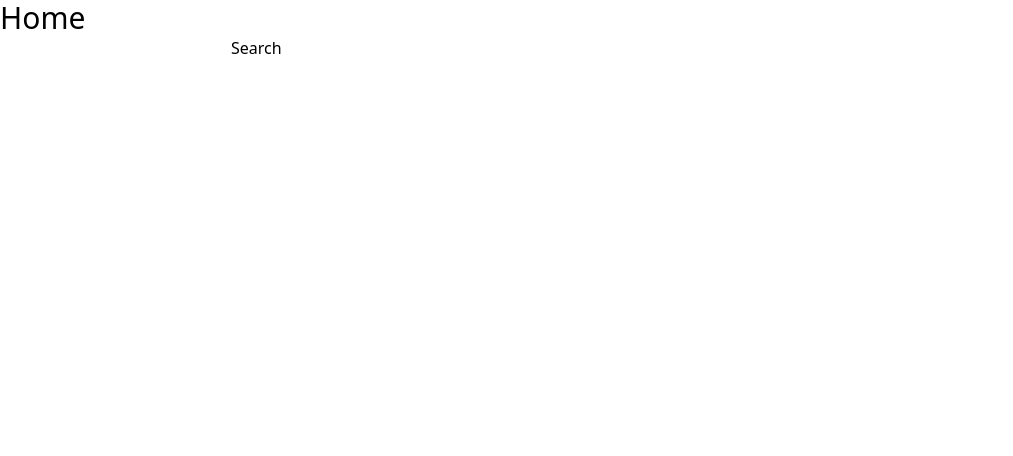
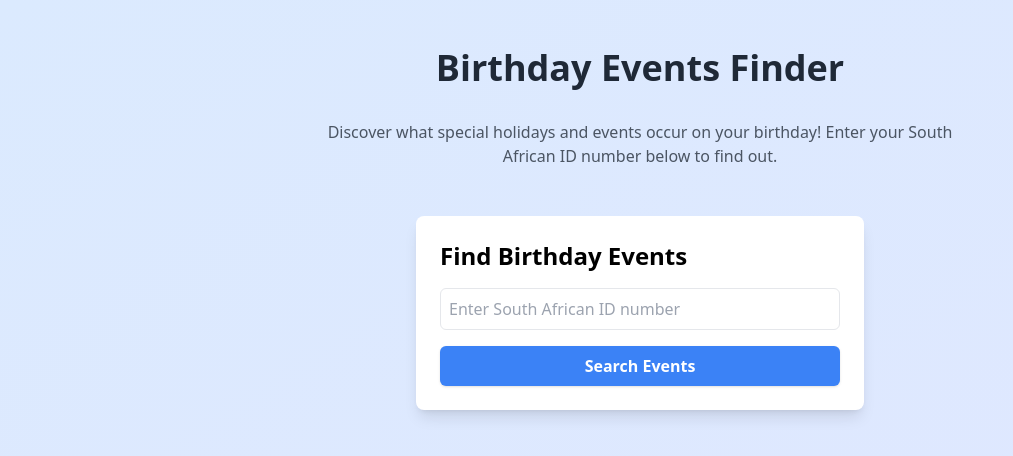
Before and after one commit to HencoHougaard/dev-assignment, a Nuxt app: page / in a window 1280 px wide. Shown: the top 456 px of the page, without its empty margins (0-1013 px from the left). Built offline with nearby package versions, Linux system fonts and the light colour scheme.

Commit message:
add ID verification

```diff
--- a/app.vue
+++ b/app.vue
@@ -1,12 +1,23 @@
 <script setup>
 import { ref } from 'vue'
 import SearchId from './components/SearchId.vue'
-
 </script>
 
 <template>
-    <div>
-        <h1 class="text-3xl">Home</h1>
-        <SearchId />
+    <div class="min-h-screen bg-gradient-to-br from-blue-100 to-indigo-100 py-12">
+        <div class="container mx-auto px-4">
+            <h1 class="text-4xl font-bold text-center text-gray-800 mb-8">Birthday Events Finder</h1>
+            <p class="text-center text-gray-600 mb-12 max-w-2xl mx-auto">
+                Discover what special holidays and events occur on your birthday! Enter your South African ID number below to find out.
+            </p>
+            <SearchId />
+        </div>
     </div>
 </template>
+
+<style>
+body {
+    margin: 0;
+    padding: 0;
+}
+</style>
--- a/components/SearchId.vue
+++ b/components/SearchId.vue
@@ -1,14 +1,131 @@
 <script setup>
 import { ref } from 'vue'
-import Input from './elements/Input.vue'
-import Button from './elements/Button.vue';
+import Button from './elements/Button.vue'
 
+const idNumber = ref('')
+const error = ref('')
+const events = ref(null)
+const userInfo = ref(null)
 
+const getGender = (digit) => parseInt(digit) >= 5 ? 'Male' : 'Female'
+const getResidentStatus = (digit) => parseInt(digit) === 8 ? 'South African Citizen' : 'Permanent Resident'
+const formatBirthDate = (year, month, day) => {
+  const fullYear = parseInt(year) > 21 ? `19${year}` : `20${year}`
+  return `${day}/${month}/${fullYear}`
+}
+
+const validateSAID = (id) => {
+  if (!id) return false
+
+  // SA ID number must be 13 digits
+  if (!/^\d{13}$/.test(id)) return false
+
+  // Extract date components
+  const year = parseInt(id.substring(0, 2))
+  const month = parseInt(id.substring(2, 4))
+  const day = parseInt(id.substring(4, 6))
+
+  // Basic date validation
+  if (month < 1 || month > 12) return false
+  if (day < 1 || day > 31) return false
+
+  // Gender validation (7th digit: 0-4 female, 5-9 male)
+  const genderDigit = parseInt(id.charAt(6))
+  if (genderDigit < 0 || genderDigit > 9) return false
+
+  // Citizenship validation (0 for SA citizen)
+  const citizenshipDigit = parseInt(id.charAt(10))
+  if (citizenshipDigit !== 0) return false
+
+  // Resident status (usually 8 or 9)
+  const residentDigit = parseInt(id.charAt(11))
+  if (residentDigit !== 8 && residentDigit !== 9) return false
+
+  // Luhn algorithm for check digit validation
+  const digits = id.split('').map(Number)
+  const checkDigit = digits.pop()
+  const sum = digits
+    .reverse()
+    .map((digit, index) => {
+      let value = digit * (index % 2 === 0 ? 2 : 1)
+      if (value > 9) value -= 9
+      return value
+    })
+    .reduce((acc, val) => acc + val, 0)
+
+  const calculatedCheck = (10 - (sum % 10)) % 10
+  return calculatedCheck === checkDigit
+}
+
+const handleSearch = async () => {
+  error.value = ''
+  userInfo.value = null
+
+  if (!validateSAID(idNumber.value)) {
+    error.value = 'Please enter a valid South African ID number'
+    return
+  }
+
+  try {
+    // Extract user information
+    const birthYear = idNumber.value.substring(0, 2)
+    const month = idNumber.value.substring(2, 4)
+    const day = idNumber.value.substring(4, 6)
+    const genderDigit = idNumber.value.charAt(6)
+    const residentDigit = idNumber.value.charAt(11)
+
+    userInfo.value = {
+      birthDate: formatBirthDate(birthYear, month, day),
+      gender: getGender(genderDigit),
+      residentStatus: getResidentStatus(residentDigit)
+    }
+
+    const response = await fetch(`/api/events?month=${month}&day=${day}`)
+    events.value = await response.json()
+  } catch (err) {
+    error.value = 'Failed to fetch events. Please try again.'
+  }
+}
 </script>
 
 <template>
-    <div>
-        <Input type="text" />
-        <Button>Search</Button>
+  <div class="max-w-md mx-auto p-6 bg-white rounded-lg shadow-lg">
+    <h2 class="text-2xl font-bold mb-4">Find Birthday Events</h2>
+    <div class="space-y-4">
+      <div>
+        <input
+          type="text"
+          v-model="idNumber"
+          placeholder="Enter South African ID number"
+          maxlength="13"
+          class="w-full p-2 border rounded-md focus:outline-none focus:ring-2 focus:ring-blue-500"
+        />
+        <p v-if="error" class="text-red-500 text-sm mt-1">{{ error }}</p>
+      </div>
+      <Button @click="handleSearch" class="w-full">Search Events</Button>
+
+      <div v-if="userInfo" class="mt-6 p-4 bg-gray-50 rounded-md">
+        <h3 class="text-lg font-semibold mb-3">ID Information:</h3>
+        <dl class="grid grid-cols-2 gap-2">
+          <dt class="text-gray-600">Birth Date:</dt>
+          <dd class="font-medium">{{ userInfo.birthDate }}</dd>
+
+          <dt class="text-gray-600">Gender:</dt>
+          <dd class="font-medium">{{ userInfo.gender }}</dd>
+
+          <dt class="text-gray-600">Status:</dt>
+          <dd class="font-medium">{{ userInfo.residentStatus }}</dd>
+        </dl>
+      </div>
+
+      <div v-if="events" class="mt-6">
+        <h3 class="text-xl font-semibold mb-2">Special Events on Your Birthday:</h3>
+        <ul class="list-disc pl-5 space-y-2">
+          <li v-for="event in events" :key="event.id" class="text-gray-700">
+            {{ event.name }}
+          </li>
+        </ul>
+      </div>
     </div>
+  </div>
 </template>
--- a/components/elements/Button.vue
+++ b/components/elements/Button.vue
@@ -3,7 +3,7 @@
 </script>
 
 <template>
-    <button>
+    <button class="px-4 py-2 bg-blue-500 text-white font-semibold rounded-md shadow hover:bg-blue-600 focus:outline-none focus:ring-2 focus:ring-blue-500 focus:ring-opacity-50">
         <slot />
     </button>
 </template>
--- a/components/elements/Input.vue
+++ /dev/null
@@ -1,7 +0,0 @@
-<script setup>
-
-</script>
-
-<template>
-    <input type="text" />
-</template>
--- a/tsconfig.json
+++ b/tsconfig.json
@@ -1,4 +1,3 @@
 {
-  // https://nuxt.com/docs/guide/concepts/typescript
   "extends": "./.nuxt/tsconfig.json"
 }
```
Also changed, not shown: 1 other file (tests, documents, lock files or other folders).
